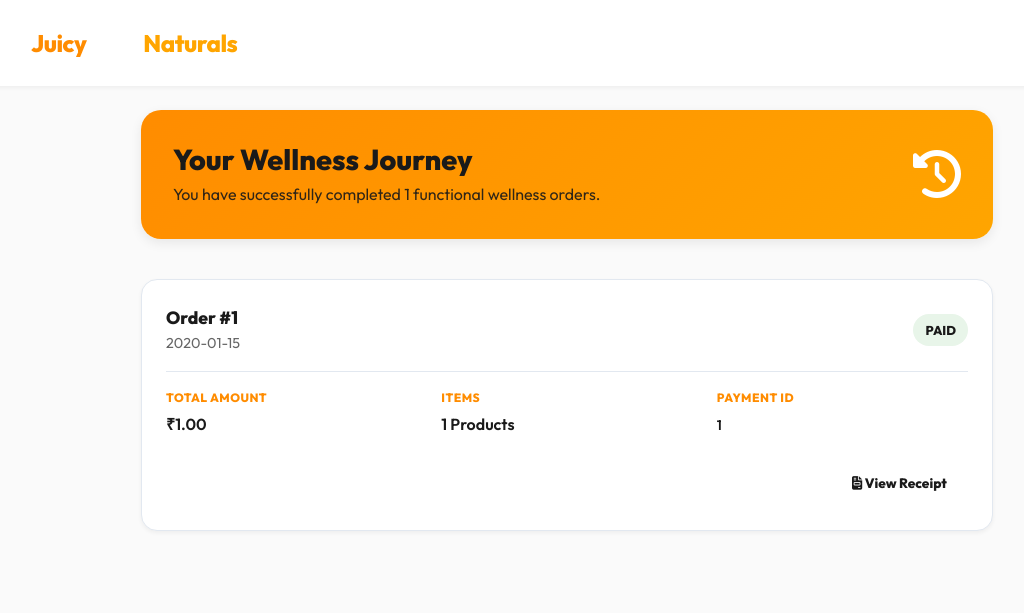
After one commit to juicyclubnaturals-hue/juicy_club_naturals, a Flask app: template templates/orders.html in a window 1280 px wide. The commit adds this page. Shown: the top 613 px of the page, without its empty margins (73-1097 px from the left). Run offline with Flask 3, Linux system fonts and the light colour scheme; the template is opened without the code that fills it: most values are stand-ins (such as "Sample title", 1, 10 or a date in 2020).

Commit message:
feat: add order history tracking and deployment configuration via Procfile

```diff
--- a/app.py
+++ b/app.py
@@ -611,6 +611,25 @@ def receipt(order_id):
         flash(f'Error fetching receipt: {str(e)}', 'error')
         return redirect(url_for('home'))
 
+@app.route('/my-orders')
+def my_orders():
+    if 'user' not in session:
+        flash('Please login to view your orders.', 'error')
+        return redirect(url_for('login'))
+
+    try:
+        # Fetch all orders for the user, ordered by most recent
+        resp = supabase.table('orders').select('*').eq('user_id', session['user']).order('created_at', desc=True).execute()
+        orders = resp.data or []
+
+        # Calculate totals and counts for a nice summary
+        paid_count = sum(1 for o in orders if o.get('status') == 'paid')
+
+        return render_template('orders.html', orders=orders, paid_count=paid_count)
+    except Exception as e:
+        flash(f'Error fetching orders: {str(e)}', 'error')
+        return redirect(url_for('home'))
+
 # ── Admin ─────────────────────────────────────────────────────────────────────
 
 UPLOAD_FOLDER = os.path.join(os.path.dirname(__file__), 'static', 'uploads')
--- a/templates/cart.html
+++ b/templates/cart.html
@@ -137,6 +137,11 @@
             <a href="/" class="logo">
                 <span class="logo-juicy">Juicy</span> Club <span class="logo-naturals">Naturals</span>
             </a>
+            <nav class="nav-links">
+                <a href="/">Continue Shopping</a>
+                <a href="/my-orders">My Orders</a>
+                {% if session.get('is_admin') %}<a href="/admin">Admin</a>{% endif %}
+                <a href="/logout">Logout</a>
             </nav>
             <div class="header-actions" style="display: flex; align-items: center; gap: 1.2rem;">
                 <a id="theme-toggle" style="cursor: pointer; color: var(--text-main); font-size: 1.1rem;" title="Toggle Dark/Light Mode">
--- a/templates/checkout.html
+++ b/templates/checkout.html
@@ -16,6 +16,8 @@
             <a href="/" class="logo">
                 <span class="logo-juicy">Juicy</span> Club <span class="logo-naturals">Naturals</span>
             </a>
+            <nav class="nav-links">
+                <a href="/cart">← Back to Cart</a>
             </nav>
             <div class="header-actions" style="display: flex; align-items: center; gap: 1.2rem;">
                 <a id="theme-toggle" style="cursor: pointer; color: var(--text-main); font-size: 1.1rem;" title="Toggle Dark/Light Mode">
--- a/templates/index.html
+++ b/templates/index.html
@@ -37,6 +37,7 @@
                 <a href="#menu">Menu</a>
                 <a href="#contact">Contact</a>
                 {% if 'user' in session %}
+                    <a href="/my-orders">My Orders</a>
                     {% if session.get('is_admin') %}
                         <a href="/admin">Admin</a>
                     {% endif %}
--- a/templates/login.html
+++ b/templates/login.html
@@ -22,6 +22,9 @@
             <a href="/" class="logo">
                 <span class="logo-juicy">Juicy</span> Club <span class="logo-naturals">Naturals</span>
             </a>
+            <nav class="nav-links">
+                <a href="/">Home</a>
+                <a href="/signup">Sign Up</a>
             </nav>
             <div class="header-actions" style="display: flex; align-items: center; gap: 1.2rem;">
                 <a id="theme-toggle" style="cursor: pointer; color: var(--text-main); font-size: 1.1rem;" title="Toggle Dark/Light Mode">
--- /dev/null
+++ b/templates/orders.html
@@ -0,0 +1,163 @@
+<!DOCTYPE html>
+<html lang="en">
+<head>
+    <meta charset="UTF-8">
+    <meta name="viewport" content="width=device-width, initial-scale=1.0">
+    <title>My Orders | Juicy Club Naturals</title>
+    <link href="https://fonts.googleapis.com/css2?family=Outfit:wght@300;400;600;800&display=swap" rel="stylesheet">
+    <link rel="stylesheet" href="https://cdnjs.cloudflare.com/ajax/libs/font-awesome/6.4.0/css/all.min.css">
+    <link rel="stylesheet" href="{{ url_for('static', filename='css/style.css') }}">
+    <style>
+        body { background: var(--light-bg); }
+        .orders-page { max-width: 900px; margin: 0 auto; padding: 110px 1.5rem 4rem; }
+
+        .summary-banner {
+            background: linear-gradient(135deg, var(--primary-color), var(--secondary-color));
+            border-radius: 20px;
+            padding: 2rem;
+            color: white;
+            margin-bottom: 2.5rem;
+            display: flex;
+            justify-content: space-between;
+            align-items: center;
+            box-shadow: var(--shadow-md);
+        }
+        .summary-text h2 { margin: 0; font-size: 1.8rem; font-weight: 800; }
+        .summary-text p { margin: 5px 0 0; opacity: 0.9; }
+
+        .order-card {
+            background: var(--card-bg);
+            border-radius: 16px;
+            padding: 1.5rem;
+            margin-bottom: 1.2rem;
+            box-shadow: var(--shadow-sm);
+            border: 1px solid var(--input-border);
+            transition: transform 0.3s, box-shadow 0.3s;
+            display: flex;
+            flex-direction: column;
+            gap: 1rem;
+        }
+        .order-card:hover { transform: translateY(-3px); box-shadow: var(--shadow-md); }
+
+        .order-header {
+            display: flex;
+            justify-content: space-between;
+            align-items: center;
+            border-bottom: 1px solid var(--input-border);
+            padding-bottom: 1rem;
+        }
+        .order-id { font-weight: 800; color: var(--text-main); font-size: 1.1rem; }
+        .order-date { color: var(--text-muted); font-size: 0.9rem; }
+
+        .order-body { display: grid; grid-template-columns: repeat(auto-fit, minmax(150px, 1fr)); gap: 1.5rem; }
+        .info-group label { display: block; font-size: 0.75rem; text-transform: uppercase; font-weight: 700; color: var(--primary-color); margin-bottom: 4px; letter-spacing: 0.5px; }
+        .info-group span { font-weight: 600; color: var(--text-main); }
+
+        .status-badge {
+            padding: 6px 12px;
+            border-radius: 50px;
+            font-size: 0.8rem;
+            font-weight: 800;
+            text-transform: uppercase;
+        }
+        .status-paid { background: #E8F5E9; color: #2E7D32; }
+        .status-pending { background: #FFF3E0; color: #E65100; }
+
+        .order-actions {
+            display: flex;
+            justify-content: flex-end;
+            gap: 1rem;
+            margin-top: 0.5rem;
+        }
+        .btn-view {
+            padding: 0.6rem 1.2rem;
+            border-radius: 50px;
+            font-size: 0.85rem;
+            font-weight: 700;
+            text-decoration: none;
+            transition: 0.3s;
+        }
+
+        .empty-orders {
+            text-align: center;
+            padding: 5rem 1rem;
+            background: var(--card-bg);
+            border-radius: 20px;
+            border: 2px dashed var(--input-border);
+        }
+        .empty-orders i { font-size: 4rem; color: var(--input-border); margin-bottom: 1.5rem; }
+    </style>
+</head>
+<body>
+    <header class="navbar scrolled" id="navbar" style="background: var(--card-bg); box-shadow: var(--shadow-sm);">
+        <div class="container nav-container">
+            <a href="/" class="logo"><span class="logo-juicy">Juicy</span> Club <span class="logo-naturals">Naturals</span></a>
+            <nav class="nav-links">
+                <a href="/">Home</a>
+                <a href="/cart">Cart</a>
+                <a href="/logout">Logout</a>
+                <a id="theme-toggle" style="cursor: pointer;" title="Toggle Dark/Light Mode"><i class="fas fa-moon" id="theme-icon"></i></a>
+            </nav>
+            <div class="mobile-menu-icon" id="mobile-menu-icon"><i class="fas fa-bars"></i></div>
+        </div>
+    </header>
+
+    <div class="orders-page container">
+        <div class="summary-banner">
+            <div class="summary-text">
+                <h2>Your Wellness Journey</h2>
+                <p>You have successfully completed {{ paid_count }} functional wellness orders.</p>
+            </div>
+            <div class="summary-icon">
+                <i class="fas fa-history fa-3x"></i>
+            </div>
+        </div>
+
+        {% include '_toasts.html' %}
+
+        {% if orders %}
+            {% for order in orders %}
+            <div class="order-card">
+                <div class="order-header">
+                    <div>
+                        <span class="order-id">Order #{{ order.order_number }}</span>
+                        <div class="order-date">{{ order.created_at[:10] }}</div>
+                    </div>
+                    <span class="status-badge status-{{ 'paid' if order.status == 'paid' else 'pending' }}">
+                        {{ order.status | title }}
+                    </span>
+                </div>
+                <div class="order-body">
+                    <div class="info-group">
+                        <label>Total Amount</label>
+                        <span>₹{{ "%.2f"|format(order.total_amount) }}</span>
+                    </div>
+                    <div class="info-group">
+                        <label>Items</label>
+                        <span>{{ order.items | length }} Products</span>
+                    </div>
+                    <div class="info-group">
+                        <label>Payment ID</label>
+                        <span style="font-size: 0.85rem;">{{ order.payment_id or '—' }}</span>
+                    </div>
+                </div>
+                <div class="order-actions">
+                    <a href="/receipt/{{ order.razorpay_order_id }}" class="btn btn-outline btn-view">
+                        <i class="fas fa-file-invoice"></i> View Receipt
+                    </a>
+                </div>
+            </div>
+            {% endfor %}
+        {% else %}
+            <div class="empty-orders">
+                <i class="fas fa-shopping-basket"></i>
+                <h3>No orders yet!</h3>
+                <p>Start your functional wellness journey by exploring our menu.</p>
+                <a href="/#menu" class="btn btn-primary" style="margin-top: 1.5rem; display: inline-block;">Shop Now</a>
+            </div>
+        {% endif %}
+    </div>
+
+    <script src="{{ url_for('static', filename='js/script.js') }}"></script>
+</body>
+</html>
--- a/templates/signup.html
+++ b/templates/signup.html
@@ -22,6 +22,9 @@
             <a href="/" class="logo">
                 <span class="logo-juicy">Juicy</span> Club <span class="logo-naturals">Naturals</span>
             </a>
+            <nav class="nav-links">
+                <a href="/">Home</a>
+                <a href="/login">Login</a>
             </nav>
             <div class="header-actions" style="display: flex; align-items: center; gap: 1.2rem;">
                 <a id="theme-toggle" style="cursor: pointer; color: var(--text-main); font-size: 1.1rem;" title="Toggle Dark/Light Mode">
```
Also changed, not shown: 1 other file.
